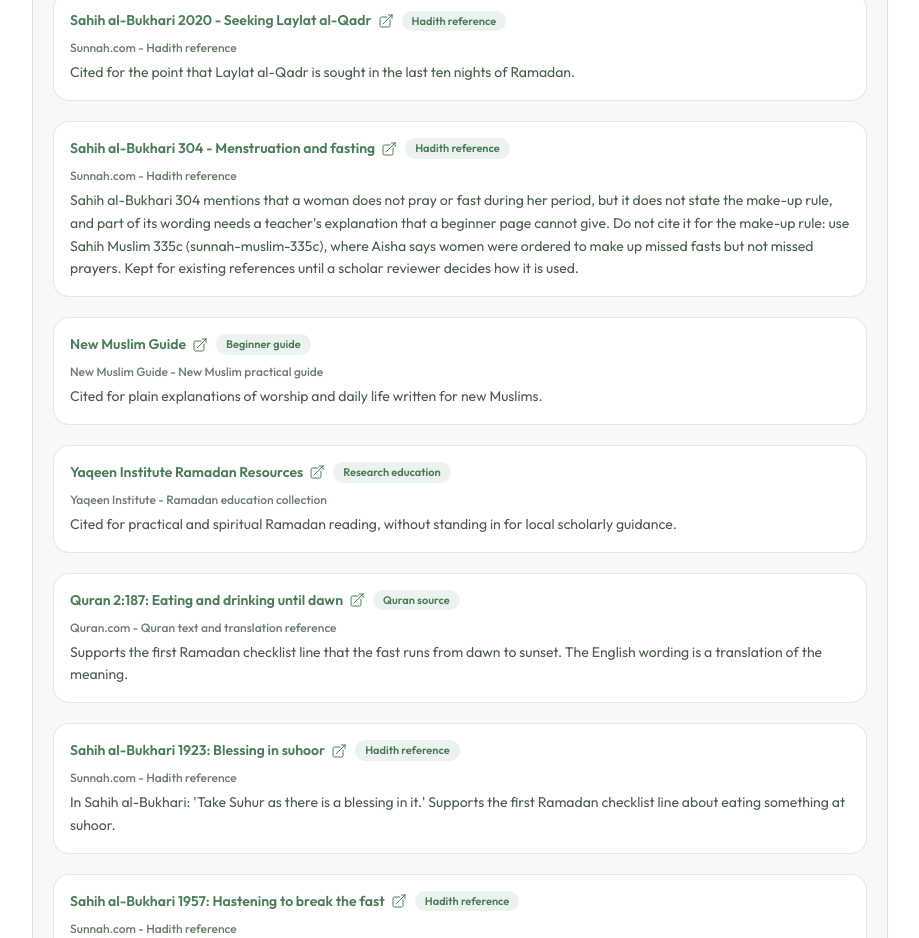
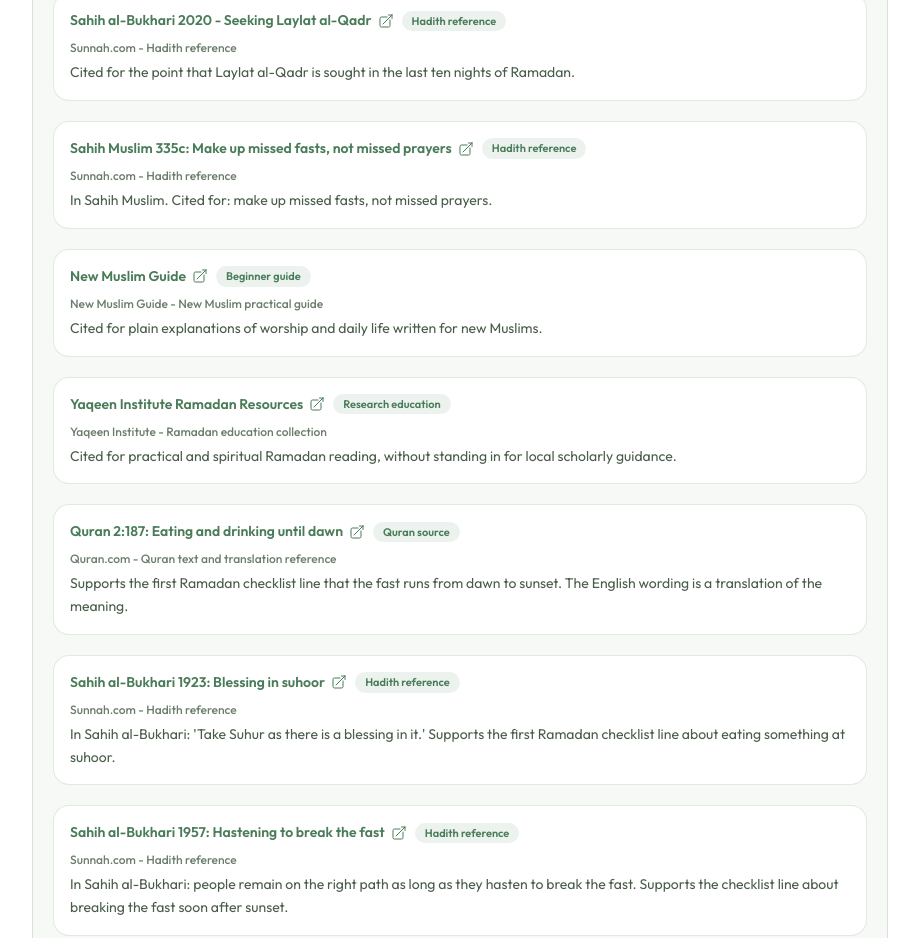
Before and after one commit to Niaz-Ul-Haque/revert-guide, a Next.js app: page /en/ramadan in a window 1280 px wide. Shown: the part 8100-9038 px from the top of the page, without its empty margins (180-1099 px from the left). Built offline with nearby package versions, Linux system fonts and the light colour scheme; no server answers.

Commit message:
fix(CHG-012): cite Sahih Muslim 335c for the make-up rule on the Ramadan guide

```diff
--- a/app/[locale]/ramadan/page.tsx
+++ b/app/[locale]/ramadan/page.tsx
@@ -43,7 +43,7 @@ export default function RamadanPage({
       "quran-fasting-2-183-185",
       "quran-laylat-al-qadr-97",
       "sunnah-bukhari-laylat-qadr",
-      "sunnah-bukhari-menstruation-fasting",
+      "sunnah-muslim-335c",
       "new-muslim-guide",
       "yaqeen-ramadan",
       "quran-fasting-2-187",
```
